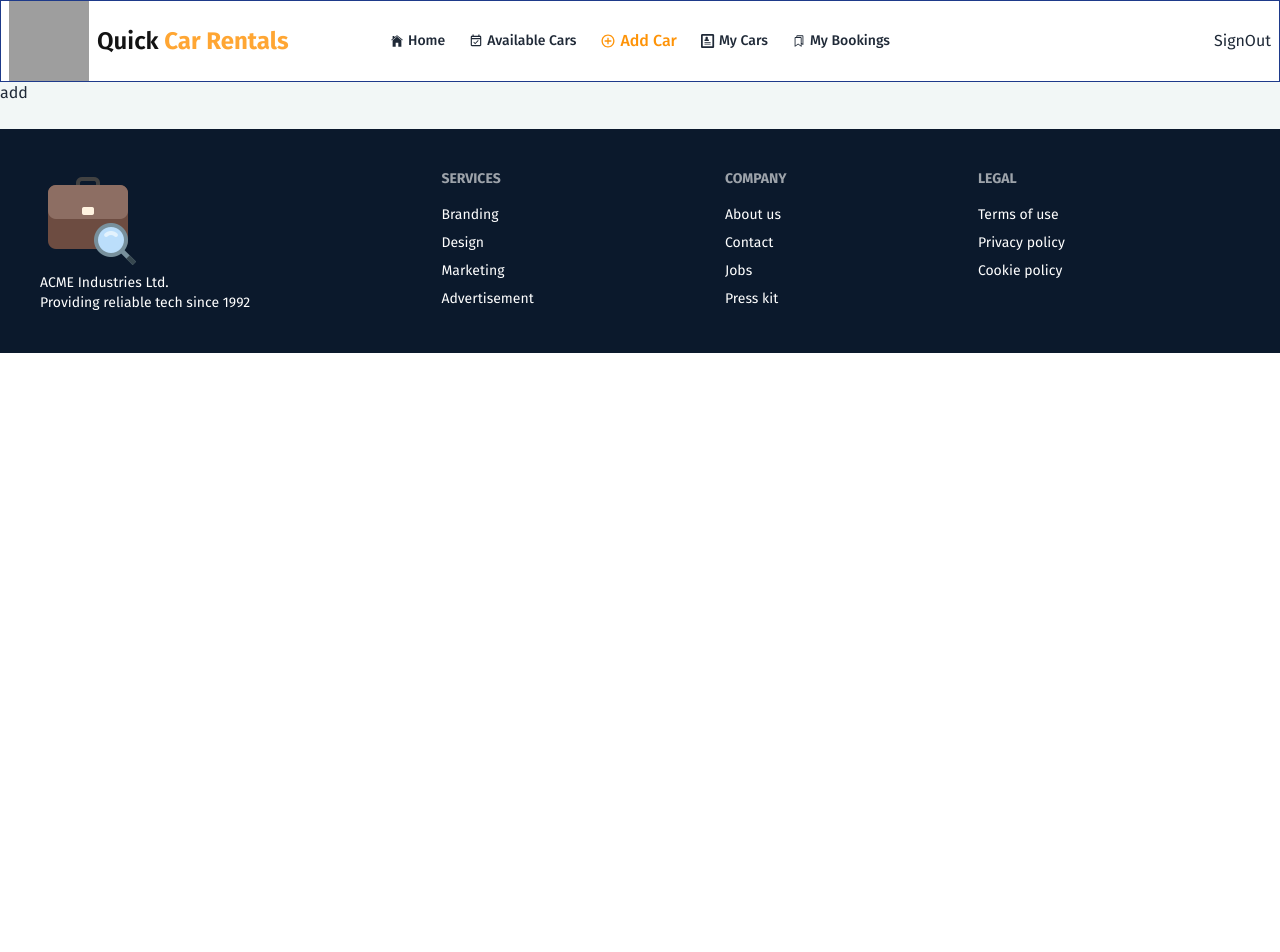
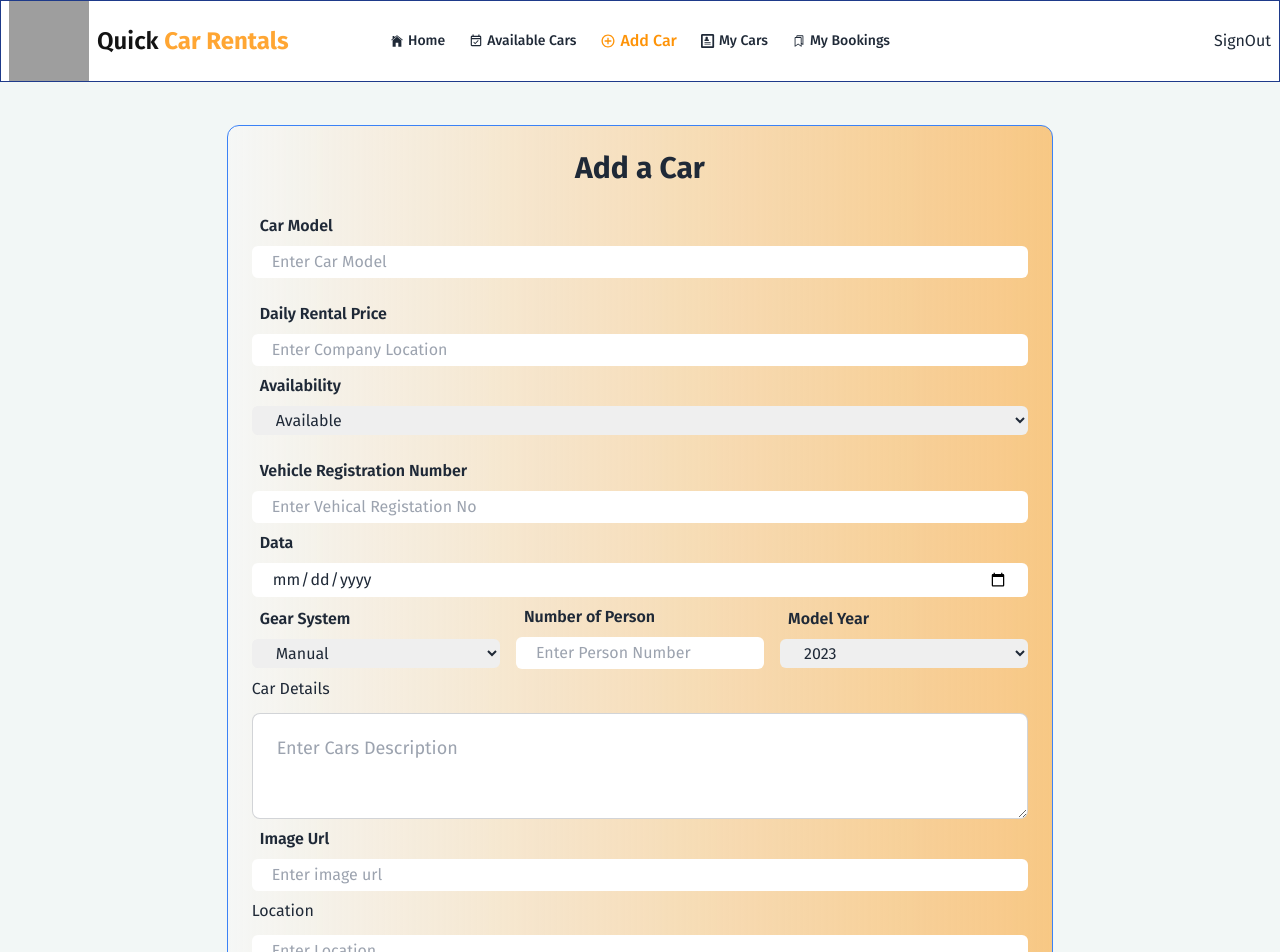
Before and after one commit to abuobaedashik/Aoa-car-rentals-client, a React (Vite) app: page /add-car in a window 1280 px wide. Shown: the top 952 px of the page. Before the commit the page ends 800 px from the top, so only its background shows below. Built offline with nearby package versions, Linux system fonts and the light colour scheme; no server answers; sample sign-in values are in the browser's storage; grey boxes are pictures that could not be loaded.

Commit message:
add car  get data into database

```diff
--- a/src/Context/Authcontext/AuthContext.jsx
+++ b/src/Context/Authcontext/AuthContext.jsx
@@ -2,4 +2,4 @@ import { createContext } from "react";
 
 const AuthContext = createContext(null)
 
-export default AuthContext
+export default AuthContext;
--- a/src/Context/Authcontext/AuthProvider.jsx
+++ b/src/Context/Authcontext/AuthProvider.jsx
@@ -2,7 +2,8 @@ import React, { useEffect } from 'react';
 import AuthContext from './AuthContext';
 import { useState } from 'react';
 import { createUserWithEmailAndPassword, GoogleAuthProvider, onAuthStateChanged, signInWithEmailAndPassword, signInWithPopup, signOut } from 'firebase/auth';
-import auth from '../../Firebase/Firebase.init';
+import auth from '../../Firebase/firebase.init';
+
 
 // eslint-disable-next-line react/prop-types
 const AuthProvider = ({children}) => {
--- a/src/Pages/AddCar.jsx
+++ b/src/Pages/AddCar.jsx
@@ -1,11 +1,253 @@
-import React from 'react';
+import React, { useContext } from "react";
+import AuthContext from "../Context/Authcontext/AuthContext";
 
 const AddCar = () => {
-    return (
-        <div>
-            add
+  const { user } = useContext(AuthContext);
+  const handleSubmit = (e) => {
+    e.preventDefault();
+    const formData = new FormData(e.target);
+    const carData = Object.fromEntries(formData.entries());
+    console.log(carData);
+    // const {min,max,currency, ...newJob} = jobData;
+    const { gear, year, ...newData } = carData;
+    newData.Features = { gear, year };
+    newData.admin_email=user?.email
+    console.log(newData);
+    // post (create api)
+    fetch("http://localhost:4000/cars", {
+      method: "POST",
+      headers: {
+        "Content-Type": "application/json",
+      },
+      body: JSON.stringify(newData),
+    })
+    .then(res=>res.json())
+    .then(data=>{
+      console.log(data)})
+  };
+  return (
+    <div>
+      <div>
+        <div className="py-6 ">
+          <form onSubmit={handleSubmit} className="p-5 ">
+            <div className="flex items-center flex-col mx-auto px-6 py-3 w-8/12 border border-blue-500 rounded-xl bg-gradient-to-r from-[#F5F7F6] to-[#fe930779] ">
+              <div className="text-3xl font-bold mt-3 mb-5 ">Add a Car</div>
+              {/* model and name="rental-price"*/}
+              <div className=" grid  grid-cols-1 items-center gap-4 w-full">
+                <div className="flex  flex-col gap-1 ">
+                  <span className="ml-2 mt-2 mb-1 text-base font-semibold ">
+                    Car Model
+                  </span>
+                  <input
+                    type="text"
+                    placeholder="Enter Car Model"
+                    name="model"
+                    className=" input-accent px-5 py-1 rounded-md "
+                  />
+                </div>
+                <div className="flex  flex-col gap-1">
+                  <span className="ml-2 mt-2 mb-1 text-base font-semibold ">
+                    Daily Rental Price
+                  </span>
+                  <div className="w-full">
+                    <input
+                      type="number"
+                      name="rental-price"
+                      placeholder="Enter Company Location "
+                      className="w-full input-accent px-5 py-1 rounded-md "
+                    />
+                  </div>
+                </div>
+              </div>
+              {/* Availability and reg.no*/}
+              <div className=" grid grid-cols-1 items-center gap-4 w-full">
+                {/* Availability */}
+                <div className="flex  flex-col gap-1">
+                  <span className="ml-2 mt-2 mb-1 text-base font-semibold ">
+                    Availability
+                  </span>
+                  <select
+                    name="availability"
+                    className="w-full input-accent px-5 py-1 rounded-md "
+                  >
+                    <option disabled>Chose a option</option>
+                    <option>Available</option>
+                    <option>Not Available</option>
+                  </select>
+                </div>
+
+                {/* Vehicle Registration Number */}
+                <div className="flex  flex-col gap-1 ">
+                  <span className="ml-2 mt-2 mb-1 text-base font-semibold ">
+                    Vehicle Registration Number
+                  </span>
+                  <input
+                    type="text"
+                    placeholder="Enter Vehical Registation No"
+                    name="reg-no"
+                    className=" input-accent px-5 py-1 rounded-md "
+                  />
+                </div>
+              </div>
+              {/* date */}
+              <div className=" grid  grid-cols-1 items-center gap-4 w-full">
+                <div className="flex  flex-col gap-1">
+                  <span className="ml-2 mt-2 mb-1 text-base font-semibold ">
+                     Data
+                  </span>
+                  <div className="w-full">
+                    <input
+                      type="date"
+                      name="date"
+
+                      className="w-full input-accent px-5 py-1 rounded-md "
+                      required
+                    />
+                  </div>
+                </div>
+              </div>
+              {/* Features -- gear ,Persons, model-year*/}
+              <div className=" grid grid-cols-1 md:grid-cols-3 items-center gap-4 w-full">
+                {/*gear */}
+                <div className="flex  flex-col gap-1">
+                  <span className="ml-2 mt-2 mb-1 text-base font-semibold ">
+                    Gear System
+                  </span>
+                  <select
+                    name="gear"
+                    className="w-full input-accent px-5 py-1 rounded-md "
+                  >
+                    <option disabled>choose gear</option>
+                    <option>Manual</option>
+                    <option>Automatic</option>
+                    <option>Semi-Automatic</option>
+                    <option>CVT</option>
+                    <option>DCT</option>
+                  </select>
+                </div>
+                {/*person */}
+                <div className="flex  flex-col gap-1">
+                  <span className="ml-2 mt-2 mb-1 text-base font-semibold ">
+                    Number of Person
+                  </span>
+                  <input
+                    type="number"
+                    name="person"
+                    placeholder="Enter Person Number"
+                    className="w-full input-accent px-5 py-1 rounded-md "
+                  />
+                </div>
+
+                {/* model year */}
+                <div className="flex  flex-col gap-1">
+                  <span className="ml-2 mt-2 mb-1 text-base font-semibold ">
+                    Model Year
+                  </span>
+                  <select
+                    name="year"
+                    className="w-full input-accent px-5 py-1 rounded-md "
+                  >
+                    <option disabled>choose the year</option>
+                    <option>2023</option>
+                    <option>2022</option>
+                    <option>2021</option>
+                    <option>2020</option>
+                    <option>2019</option>
+                    <option>2018</option>
+                    <option>2017</option>
+                    <option>2016</option>
+                    <option>2015</option>
+                    <option>2014</option>
+                    <option>2013</option>
+                  </select>
+                </div>
+              </div>
+
+              {/* description */}
+              <div className=" grid grid-cols-1 items-center gap-2 w-full">
+                <div className="flex  flex-col gap-1">
+                  <span className="my-2 ">Car Details</span>
+                  <textarea
+                    name="description"
+                    placeholder="Enter Cars Description "
+                    className="textarea textarea-bordered textarea-lg w-full "
+                    required
+                  ></textarea>
+                </div>
+              </div>
+              {/* image url */}
+              <div className=" grid  grid-cols-1 items-center gap-4 w-full">
+                <div className="flex  flex-col gap-1">
+                  <span className="ml-2 mt-2 mb-1 text-base font-semibold ">
+                    Image Url
+                  </span>
+                  <div className="w-full">
+                    <input
+                      type="text"
+                      name="image"
+                      placeholder="Enter image url"
+                      className="w-full input-accent px-5 py-1 rounded-md "
+                    />
+                  </div>
+                </div>
+              </div>
+
+              {/* hr-email and user hr-name */}
+
+              {/* <div className=" grid grid-cols-1 items-center gap-4 w-full">
+                <div className="flex  flex-col gap-1">
+                  <span className="ml-2 mt-2 mb-1 text-base font-semibold ">
+                    HR Email
+                  </span>
+                  <input
+                    type="email"
+                    name="hr_email"
+                    readOnly
+                    defaultValue={user?.email}
+                    className="w-full input-accent px-5 py-1 rounded-md"
+                    required
+                  />
+                </div>
+                <div className="flex  flex-col gap-1">
+                  <span className="ml-2 mt-2 mb-1 text-base font-semibold">
+                    HR Name
+                  </span>
+                  <input
+                    type="text"
+                    name="hr_name"
+                    readOnly
+                    defaultValue={user?.displayName}
+                    className="w-full input-accent px-5 py-1 rounded-md"
+                    required
+                  />
+                </div>
+              </div> */}
+              {/*location */}
+              <div className=" grid grid-cols-1 items-center gap-2 w-full">
+                <div className="flex  flex-col gap-1">
+                  <span className="my-2 ">Location</span>
+                  <input
+                    type="text"
+                    name="location"
+                    placeholder="Enter Location"
+                    className="w-full input-accent px-5 py-1 rounded-md"
+                    required
+                  />
+                </div>
+              </div>
+
+              {/* button */}
+              <div className=" grid grid-cols-1 items-center gap-2 w-full">
+                <button className=" bg-[#D2B48C] w-full input-accent px-5 py-1 rounded-md text-[#ffffff] my-4 mt-5">
+                  Comfirm
+                </button>
+              </div>
+            </div>
+          </form>
         </div>
-    );
+      </div>
+    </div>
+  );
 };
 
 export default AddCar;
```
